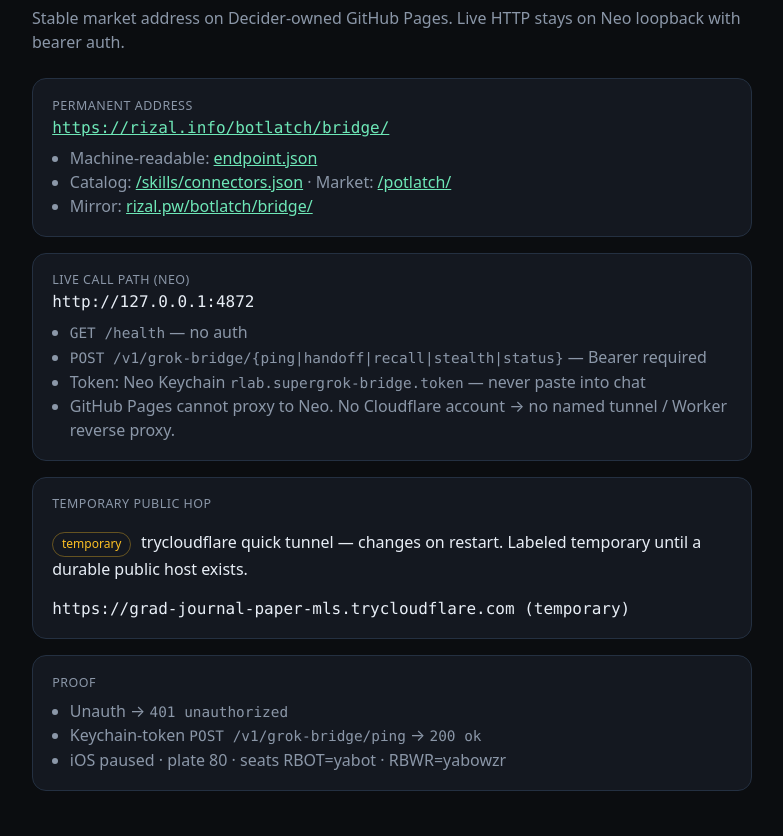
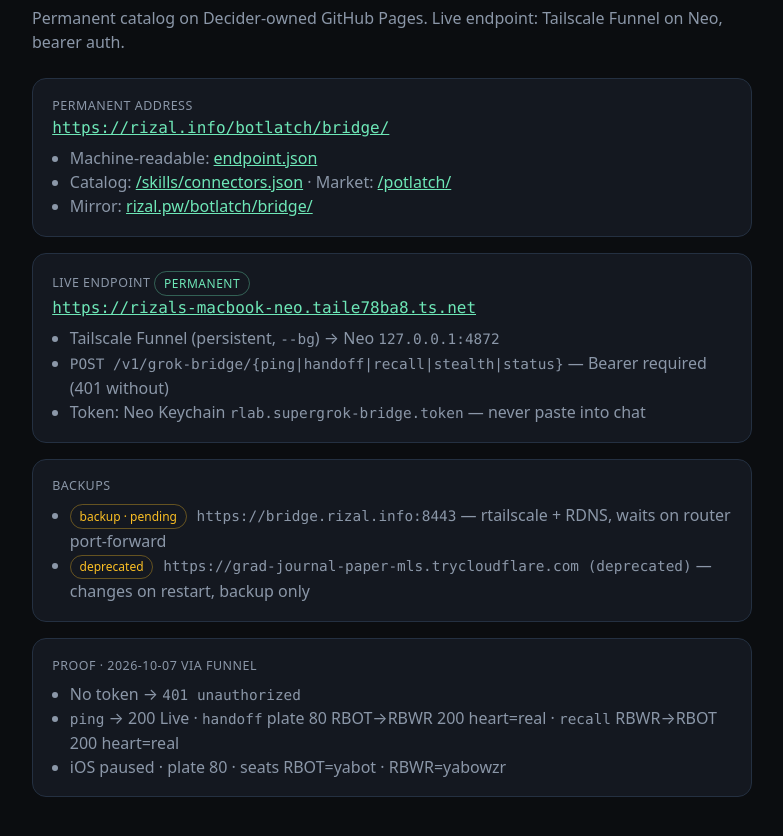
Before and after one commit to rizalward/rizal.pw, a plain HTML site: page botlatch/bridge/index.html in a window 1280 px wide. Shown: the part 136-972 px from the top of the page, without its empty margins (248-1031 px from the left). Drawn offline with Linux system fonts and the light colour scheme.

Commit message:
BOTLATCH: live endpoint -> Tailscale Funnel https://rizals-macbook-neo.taile78ba8.ts.net; trycloudflare deprecated, RDNS bridge.rizal.info:8443 backup (mirror)

```diff
--- a/botlatch/bridge/endpoint.json
+++ b/botlatch/bridge/endpoint.json
@@ -2,7 +2,7 @@
   "schema": "rlab.botlatch-bridge.endpoint.v1",
   "id": "botlatch.bridge",
   "name": "BOTLATCH · Grok Bridge",
-  "updated": "2026-10-06T22:44:50-0600",
+  "updated": "2026-10-07T00:30:00-0600",
   "permanent": "https://rizal.info/botlatch/bridge/",
   "permanentMirrors": [
     "https://rizal.info/botlatch/bridge/",
@@ -12,6 +12,13 @@
     "https://rizal.info/potlatch/"
   ],
   "kind": "catalog",
+  "liveEndpoint": {
+    "url": "https://rizals-macbook-neo.taile78ba8.ts.net",
+    "paths": "https://rizals-macbook-neo.taile78ba8.ts.net/v1/grok-bridge/{ping|handoff|recall|stealth|status}",
+    "via": "Tailscale Funnel (persistent, set with --bg; survives reboot) -> Neo 127.0.0.1:4872",
+    "auth": "Bearer required; 401 without token",
+    "label": "permanent live"
+  },
   "status": "Live",
   "skill": "grok.bridge",
   "auth": "Bearer token from Neo Keychain (rlab.supergrok-bridge.token). Refuse if missing. Never paste the token.",
@@ -26,28 +33,53 @@
       "stealth": "POST /v1/grok-bridge/stealth",
       "status": "POST /v1/grok-bridge/status"
     },
-    "note": "GitHub Pages is static HTTPS only — it cannot proxy to Neo loopback. Live calls stay on Neo. Dial from this chat only via a Decider-approved public hop."
+    "note": "Public live calls go to the Tailscale Funnel URL (liveEndpoint.url). GitHub Pages (this catalog) is static and cannot proxy.",
+    "publicUrl": "https://rizals-macbook-neo.taile78ba8.ts.net"
   },
-  "temporaryPublic": {
+  "deprecatedPublic": {
     "url": "https://grad-journal-paper-mls.trycloudflare.com",
-    "label": "temporary",
-    "note": "trycloudflare quick tunnel. Changes if the tunnel restarts. Not permanent. Keep until a durable public host exists."
+    "label": "deprecated",
+    "note": "trycloudflare quick tunnel. Deprecated, kept as backup only; changes if the tunnel restarts."
   },
+  "backups": [
+    {
+      "url": "https://bridge.rizal.info:8443",
+      "kind": "rtailscale + RDNS (bridge.rizal.info A record via Unstoppable Domains, launchd info.rizal.rdns-update every 10 min)",
+      "status": "backup — pending router port-forward 8443"
+    },
+    {
+      "url": "https://grad-journal-paper-mls.trycloudflare.com",
+      "kind": "trycloudflare quick tunnel",
+      "status": "deprecated — backup only; URL changes if the tunnel restarts"
+    }
+  ],
   "hosting": {
     "durablePublicHttps": "GitHub Pages (rizal.info / rizal.pw)",
     "cloudflareAccount": "none (Decider has no Cloudflare account)",
     "namedTunnel": "aborted",
-    "reverseProxyOnPages": "impossible (static only)"
+    "reverseProxyOnPages": "impossible (static only)",
+    "livePublicHttps": "Tailscale Funnel https://rizals-macbook-neo.taile78ba8.ts.net",
+    "rdnsBackup": "bridge.rizal.info:8443 via rtailscale + RDNS — pending router port-forward"
   },
   "seats": {
-    "RBOT": {"app": "ЯBOT", "mouth": "yabot"},
-    "RBWR": {"app": "ЯBOWZR", "mouth": "yabowzr"}
+    "RBOT": {
+      "app": "ЯBOT",
+      "mouth": "yabot"
+    },
+    "RBWR": {
+      "app": "ЯBOWZR",
+      "mouth": "yabowzr"
+    }
   },
   "plate": 80,
   "ios": "paused",
   "proof": {
-    "unauth": "401 unauthorized",
-    "health": "200",
-    "keychainPing": "200 ok on POST /v1/grok-bridge/ping (token never printed)"
+    "date": "2026-10-07",
+    "via": "https://rizals-macbook-neo.taile78ba8.ts.net",
+    "unauth": "POST /ping without token -> 401 unauthorized",
+    "ping": "200 pong, relay ok, mode Live",
+    "handoff": "200 plate 80 RBOT->RBWR; RBWR heart=real",
+    "recall": "200 plate 80 RBWR->RBOT; RBOT heart=real",
+    "token": "Neo Keychain, never printed"
   }
 }
--- a/botlatch/bridge/index.html
+++ b/botlatch/bridge/index.html
@@ -26,7 +26,7 @@
 <main>
   <p><span class="tag live">permanent catalog</span><span class="tag">BOTLATCH</span><span class="tag">grok.bridge</span></p>
   <h1>Grok Bridge</h1>
-  <p class="sub">Stable market address on Decider-owned GitHub Pages. Live HTTP stays on Neo loopback with bearer auth.</p>
+  <p class="sub">Permanent catalog on Decider-owned GitHub Pages. Live endpoint: Tailscale Funnel on Neo, bearer auth.</p>
 
   <div class="card">
     <div class="k">Permanent address</div>
@@ -39,36 +39,37 @@
   </div>
 
   <div class="card">
-    <div class="k">Live call path (Neo)</div>
-    <div class="v">http://127.0.0.1:4872</div>
+    <div class="k">Live endpoint <span class="tag live">permanent</span></div>
+    <div class="v"><a href="https://rizals-macbook-neo.taile78ba8.ts.net">https://rizals-macbook-neo.taile78ba8.ts.net</a></div>
     <ul>
-      <li><code>GET /health</code> — no auth</li>
-      <li><code>POST /v1/grok-bridge/{ping|handoff|recall|stealth|status}</code> — Bearer required</li>
-      <li>Token: Neo Keychain <code>rlab.supergrok-bridge.token</code> — never paste into chat</li>
-      <li>GitHub Pages cannot proxy to Neo. No Cloudflare account → no named tunnel / Worker reverse proxy.</li>
+      <li>Tailscale Funnel (persistent, <code>--bg</code>) &rarr; Neo <code>127.0.0.1:4872</code></li>
+      <li><code>POST /v1/grok-bridge/{ping|handoff|recall|stealth|status}</code> &mdash; Bearer required (401 without)</li>
+      <li>Token: Neo Keychain <code>rlab.supergrok-bridge.token</code> &mdash; never paste into chat</li>
     </ul>
   </div>
 
   <div class="card">
-    <div class="k">Temporary public hop</div>
-    <p><span class="tag temp">temporary</span> trycloudflare quick tunnel — changes on restart. Labeled temporary until a durable public host exists.</p>
-    <div class="v" id="temp">see endpoint.json → temporaryPublic.url</div>
+    <div class="k">Backups</div>
+    <ul>
+      <li><span class="tag temp">backup &middot; pending</span> <code>https://bridge.rizal.info:8443</code> &mdash; rtailscale + RDNS, waits on router port-forward</li>
+      <li><span class="tag temp">deprecated</span> <code id="temp">trycloudflare quick tunnel</code> &mdash; changes on restart, backup only</li>
+    </ul>
   </div>
 
   <div class="card">
-    <div class="k">Proof</div>
+    <div class="k">Proof &middot; 2026-10-07 via Funnel</div>
     <ul>
-      <li>Unauth → <code>401 unauthorized</code></li>
-      <li>Keychain-token <code>POST /v1/grok-bridge/ping</code> → <code>200 ok</code></li>
-      <li>iOS paused · plate 80 · seats RBOT=yabot · RBWR=yabowzr</li>
+      <li>No token &rarr; <code>401 unauthorized</code></li>
+      <li><code>ping</code> &rarr; 200 Live &middot; <code>handoff</code> plate 80 RBOT&rarr;RBWR 200 heart=real &middot; <code>recall</code> RBWR&rarr;RBOT 200 heart=real</li>
+      <li>iOS paused &middot; plate 80 &middot; seats RBOT=yabot &middot; RBWR=yabowzr</li>
     </ul>
   </div>
 </main>
 <script>
 fetch('./endpoint.json').then(r=>r.json()).then(d=>{
   const el=document.getElementById('temp');
-  if (d.temporaryPublic && d.temporaryPublic.url) {
-    el.textContent = d.temporaryPublic.url + '  (' + (d.temporaryPublic.label||'temporary') + ')';
+  if (d.deprecatedPublic && d.deprecatedPublic.url) {
+    el.textContent = d.deprecatedPublic.url + '  (deprecated)';
   }
 }).catch(()=>{});
 </script>
```
Also changed, not shown: skills/connectors.json (+22 -8 lines), 2 other files.
